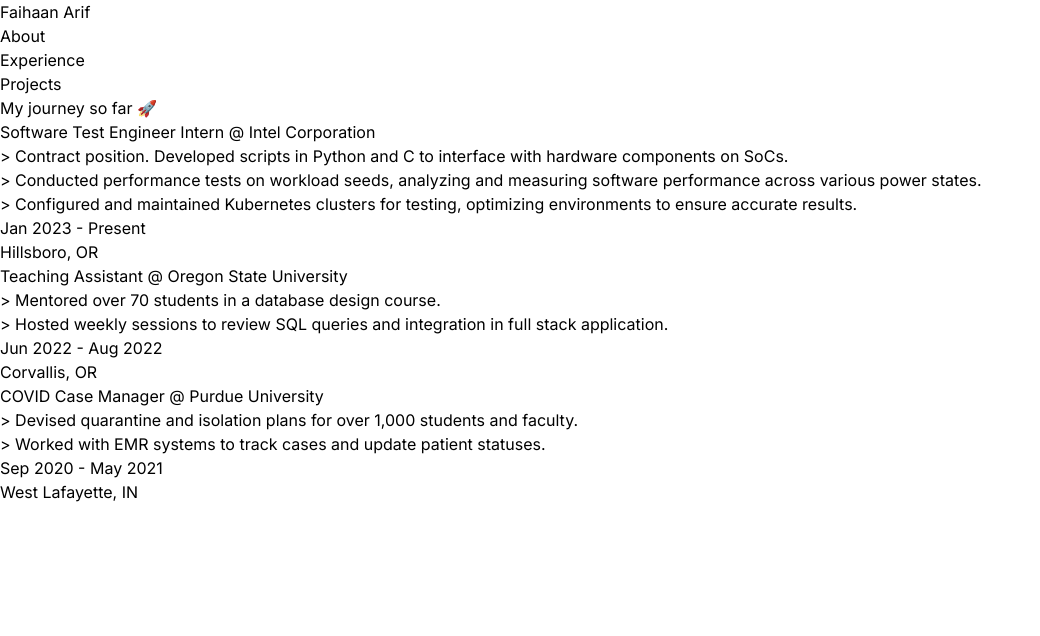
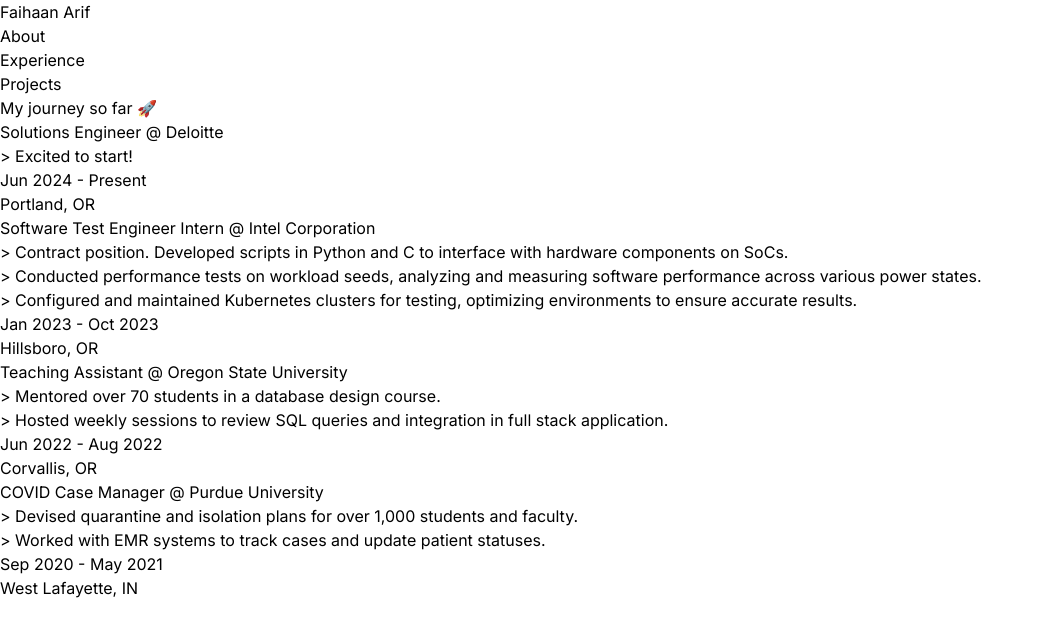
Before and after one commit to farif1234/portfolio-new, a Next.js app: page /experience in a window 1280 px wide. Shown: the top 636 px of the page, without its empty margins (0-1040 px from the left). Built offline with nearby package versions, Linux system fonts and the light colour scheme.

Commit message:
Updated personal info

```diff
--- a/src/data/experienceList.js
+++ b/src/data/experienceList.js
@@ -1,11 +1,21 @@
 const experienceList = [
+    {
+        id: 4,
+        title: "Solutions Engineer",
+        company: "Deloitte",
+        location: "Portland, OR",
+        dateStart: "Jun 2024",
+        dateEnd: "Present",
+        desc: ["Excited to start!"],
+    },
+
     {
         id: 3,
         title: "Software Test Engineer Intern",
         company: "Intel Corporation",
         location: "Hillsboro, OR",
         dateStart: "Jan 2023",
-        dateEnd: "Present",
+        dateEnd: "Oct 2023",
         desc: [
             "Contract position. Developed scripts in Python and C to interface with hardware components on SoCs.",
             "Conducted performance tests on workload seeds, analyzing and measuring software performance across various power states.",
```
Also changed, not shown: src/data/projectList.js (+10 -0 lines).
